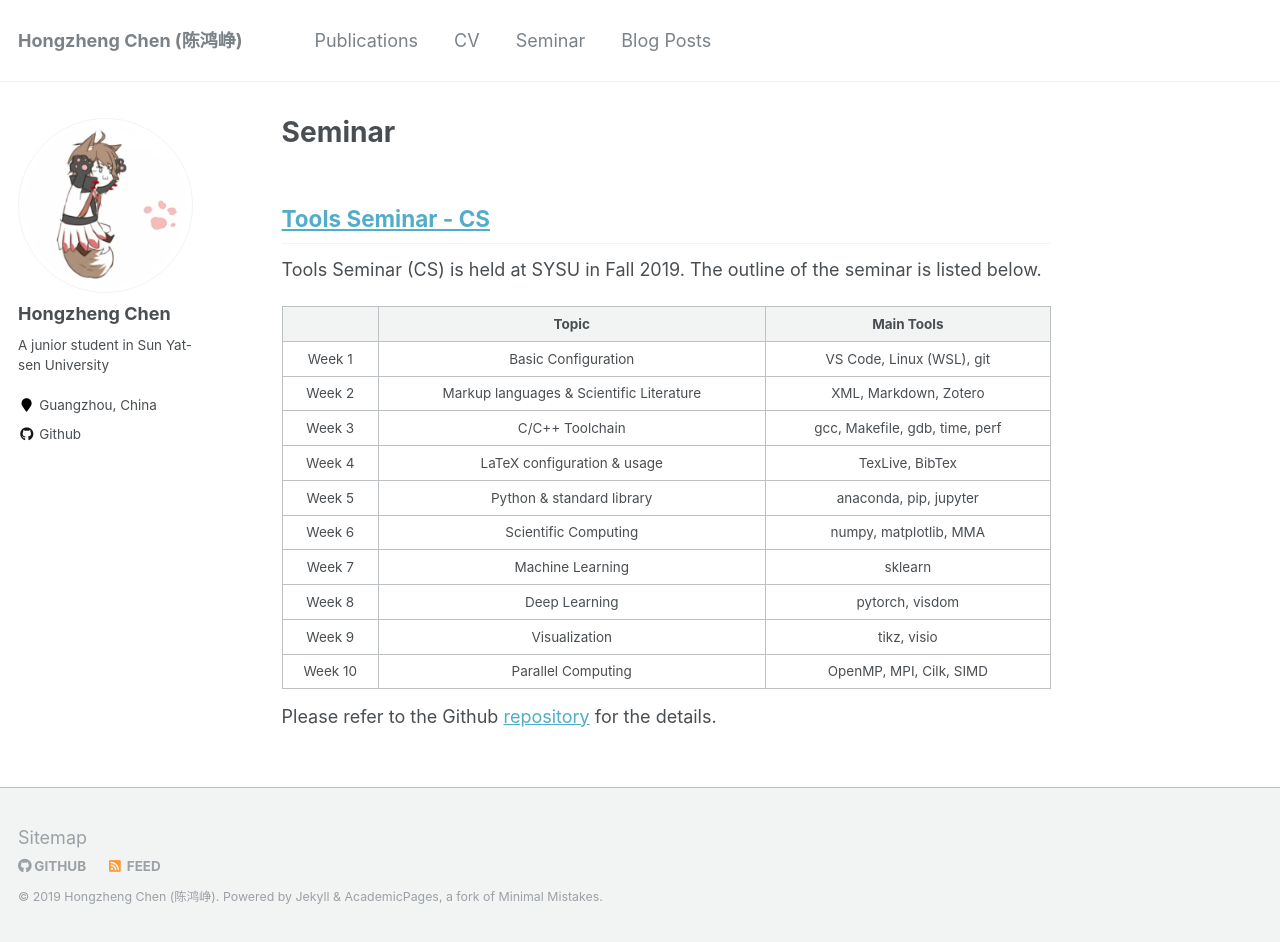
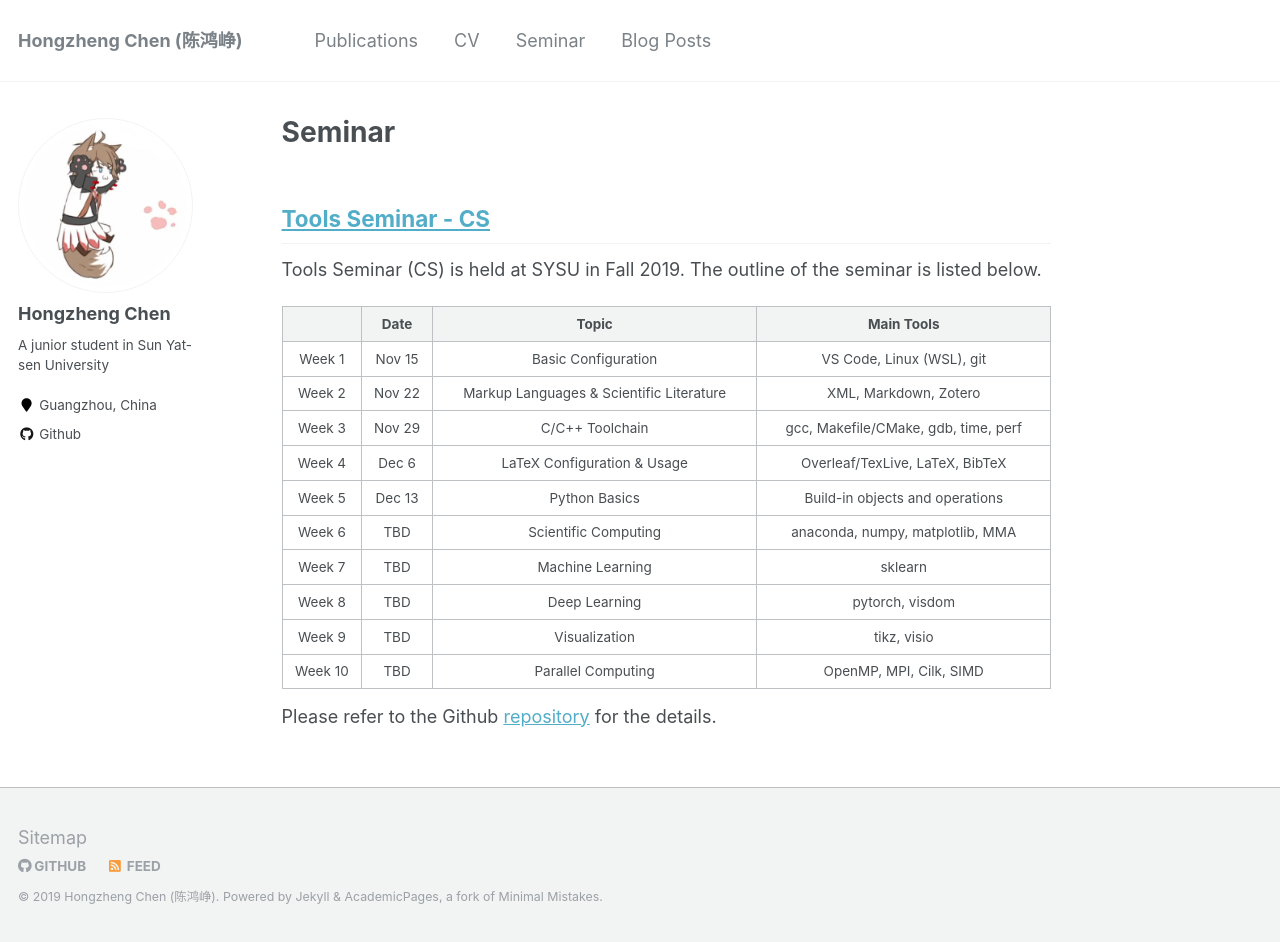
Before and after one commit to Ewenwan/chhzh123.github.io, a Jekyll site: the page built from _pages/seminar.md, in a window 1280 px wide and 942 px high. Built offline with Jekyll 4.4.1, drawn with Linux system fonts in a browser that asks for light colours.

Commit message:
[about, seminar] Fix descriptions
1. Update toolkits
2. Update seminar's contents

```diff
--- a/_pages/seminar.md
+++ b/_pages/seminar.md
@@ -7,17 +7,17 @@ permalink: /seminar/
 
 Tools Seminar (CS) is held at SYSU in Fall 2019. The outline of the seminar is listed below.
 
-|  | Topic | Main Tools |
-| :--: | :--: | :--: |
-| Week 1 | Basic Configuration | VS Code, Linux (WSL), git |
-| Week 2 | Markup languages & Scientific Literature | XML, Markdown, Zotero |
-| Week 3 | C/C++ Toolchain | gcc, Makefile, gdb, time, perf |
-| Week 4 | LaTeX configuration & usage | TexLive, BibTex |
-| Week 5 | Python & standard library | anaconda, pip, jupyter |
-| Week 6 | Scientific Computing | numpy, matplotlib, MMA |
-| Week 7 | Machine Learning | sklearn |
-| Week 8 | Deep Learning | pytorch, visdom |
-| Week 9 | Visualization | tikz, visio |
-| Week 10 | Parallel Computing | OpenMP, MPI, Cilk, SIMD |
+|  | Date | Topic | Main Tools |
+| :--: | :--: | :--: | :--: |
+| Week 1 | Nov 15 | Basic Configuration | VS Code, Linux (WSL), git |
+| Week 2 | Nov 22 | Markup Languages & Scientific Literature | XML, Markdown, Zotero |
+| Week 3 | Nov 29 | C/C++ Toolchain | gcc, Makefile/CMake, gdb, time, perf |
+| Week 4 | Dec 6 | LaTeX Configuration & Usage | Overleaf/TexLive, LaTeX, BibTeX |
+| Week 5 | Dec 13 | Python Basics | Build-in objects and operations |
+| Week 6 | TBD | Scientific Computing | anaconda, numpy, matplotlib, MMA |
+| Week 7 | TBD | Machine Learning | sklearn |
+| Week 8 | TBD | Deep Learning | pytorch, visdom |
+| Week 9 | TBD | Visualization | tikz, visio |
+| Week 10 | TBD |Parallel Computing | OpenMP, MPI, Cilk, SIMD |
 
 Please refer to the Github [repository](https://github.com/chhzh123/ToolsSeminar-CS) for the details.
```
Also changed, not shown: _pages/about.md (+1 -1 lines).
